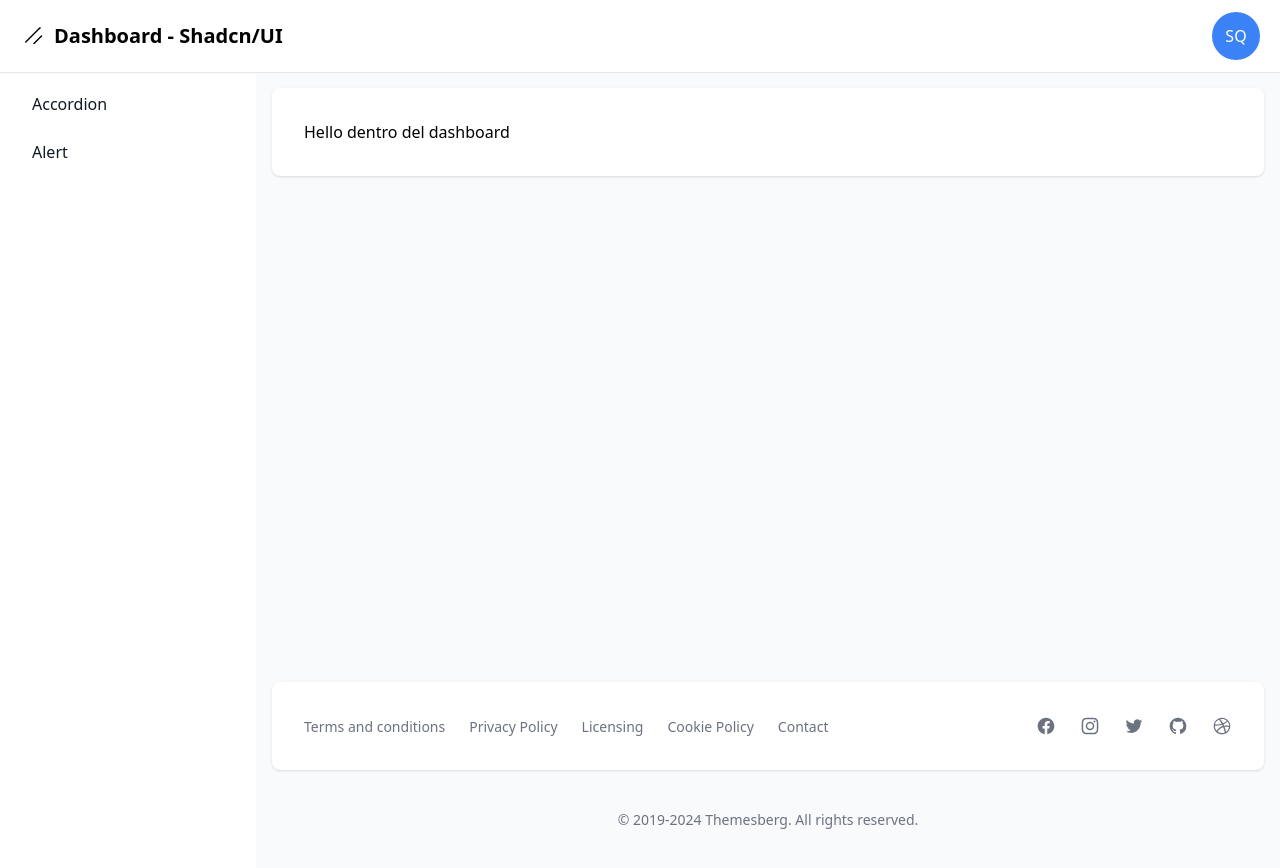
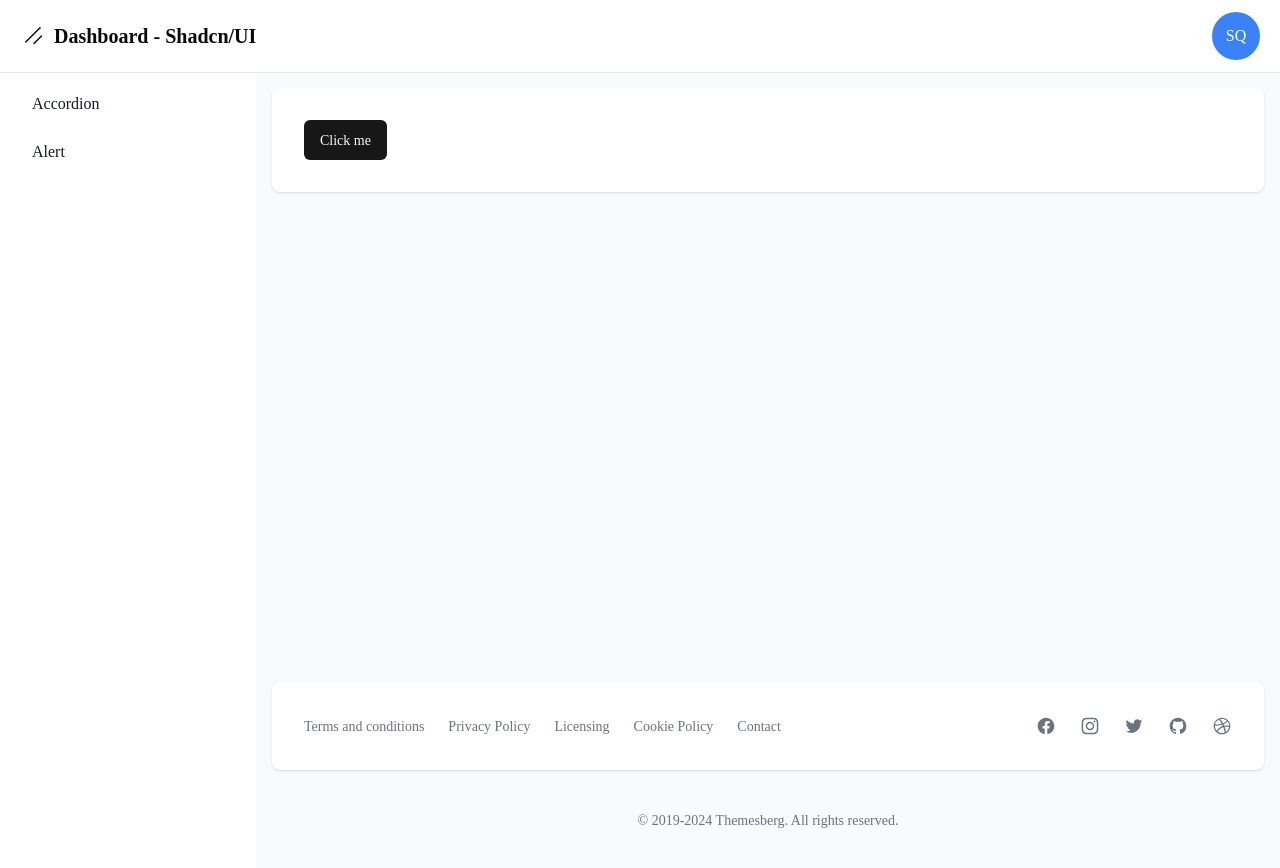
Before and after one commit to SebastianQuis/proyecto-base-nextjs-shadcn, a Next.js app: page /dashboard/home in a window 1280 px wide. Shown: the top 868 px of the page. Built offline with nearby package versions, Linux system fonts and the light colour scheme.

Commit message:
configuracion completa del theme en tailwind.config.ts

```diff
--- a/src/app/dashboard/home/page.tsx
+++ b/src/app/dashboard/home/page.tsx
@@ -1,8 +1,10 @@
+import { Button } from "@/components/ui/button";
+
 
 export default function HomePage() {
   return (
     <div>
-      <h1>Hello dentro del dashboard</h1>
+      <Button>Click me</Button>
     </div>
   );
 }
--- a/src/app/dashboard/layout.tsx
+++ b/src/app/dashboard/layout.tsx
@@ -109,6 +109,7 @@
               <div className="flex-1 px-3 bg-white divide-y space-y-1">
                 <ul className="space-y-2 pb-2">
 
+                  {/* ItemSidebar */}
                   {links.map((link) => (
                     <li key={link.href}>
                       <Link
@@ -133,6 +134,8 @@
           id="main-content"
           className="h-full w-full bg-gray-50 relative overflow-y-auto lg:ml-64"
         >
+
+          {/* TODo - SON LOS HIJOS DEL CUERPO */}
           <main>
             <div className="pt-6 px-4">
               <div className="w-full min-h-[calc(100vh-230px)]">
@@ -142,6 +145,7 @@
               </div>
             </div>
           </main>
+
 
           <footer className="bg-white md:flex md:items-center md:justify-between shadow rounded-lg p-4 md:p-6 xl:p-8 my-6 mx-4">
             <ul className="flex items-center flex-wrap mb-6 md:mb-0">
--- a/src/app/globals.css
+++ b/src/app/globals.css
@@ -1,3 +1,66 @@
 @tailwind base;
 @tailwind components;
 @tailwind utilities;
+@layer base {
+  :root {
+    --background: 0 0% 100%;
+    --foreground: 0 0% 3.9%;
+    --card: 0 0% 100%;
+    --card-foreground: 0 0% 3.9%;
+    --popover: 0 0% 100%;
+    --popover-foreground: 0 0% 3.9%;
+    --primary: 0 0% 9%;
+    --primary-foreground: 0 0% 98%;
+    --secondary: 0 0% 96.1%;
+    --secondary-foreground: 0 0% 9%;
+    --muted: 0 0% 96.1%;
+    --muted-foreground: 0 0% 45.1%;
+    --accent: 0 0% 96.1%;
+    --accent-foreground: 0 0% 9%;
+    --destructive: 0 84.2% 60.2%;
+    --destructive-foreground: 0 0% 98%;
+    --border: 0 0% 89.8%;
+    --input: 0 0% 89.8%;
+    --ring: 0 0% 3.9%;
+    --chart-1: 12 76% 61%;
+    --chart-2: 173 58% 39%;
+    --chart-3: 197 37% 24%;
+    --chart-4: 43 74% 66%;
+    --chart-5: 27 87% 67%;
+    --radius: 0.5rem
+  }
+  .dark {
+    --background: 0 0% 3.9%;
+    --foreground: 0 0% 98%;
+    --card: 0 0% 3.9%;
+    --card-foreground: 0 0% 98%;
+    --popover: 0 0% 3.9%;
+    --popover-foreground: 0 0% 98%;
+    --primary: 0 0% 98%;
+    --primary-foreground: 0 0% 9%;
+    --secondary: 0 0% 14.9%;
+    --secondary-foreground: 0 0% 98%;
+    --muted: 0 0% 14.9%;
+    --muted-foreground: 0 0% 63.9%;
+    --accent: 0 0% 14.9%;
+    --accent-foreground: 0 0% 98%;
+    --destructive: 0 62.8% 30.6%;
+    --destructive-foreground: 0 0% 98%;
+    --border: 0 0% 14.9%;
+    --input: 0 0% 14.9%;
+    --ring: 0 0% 83.1%;
+    --chart-1: 220 70% 50%;
+    --chart-2: 160 60% 45%;
+    --chart-3: 30 80% 55%;
+    --chart-4: 280 65% 60%;
+    --chart-5: 340 75% 55%
+  }
+}
+@layer base {
+  * {
+    @apply border-border;
+  }
+  body {
+    @apply bg-background text-foreground;
+  }
+}
--- a/src/app/layout.tsx
+++ b/src/app/layout.tsx
@@ -26,6 +26,7 @@
   return (
     <html lang="en">
       <body className={`${geistSans.variable} ${geistMono.variable} antialiased`} >
+        {/* ROOT_PRINCIPAL/PAGE */}
         {children}
       </body>
     </html>
--- a/src/app/page.tsx
+++ b/src/app/page.tsx
@@ -1,6 +1,7 @@
 import { redirect } from "next/navigation";
 
 export default function Home() {
+  // redireccionar a esta ruta
   redirect("dashboard/home");
 
 }
--- /dev/null
+++ b/src/components/ui/button.tsx
@@ -0,0 +1,56 @@
+import * as React from "react"
+import { Slot } from "@radix-ui/react-slot"
+import { cva, type VariantProps } from "class-variance-authority"
+
+import { cn } from "@/lib/utils"
+
+const buttonVariants = cva(
+  "inline-flex items-center justify-center whitespace-nowrap rounded-md text-sm font-medium ring-offset-background transition-colors focus-visible:outline-none focus-visible:ring-2 focus-visible:ring-ring focus-visible:ring-offset-2 disabled:pointer-events-none disabled:opacity-50",
+  {
+    variants: {
+      variant: {
+        default: "bg-primary text-primary-foreground hover:bg-primary/90",
+        destructive:
+          "bg-destructive text-destructive-foreground hover:bg-destructive/90",
+        outline:
+          "border border-input bg-background hover:bg-accent hover:text-accent-foreground",
+        secondary:
+          "bg-secondary text-secondary-foreground hover:bg-secondary/80",
+        ghost: "hover:bg-accent hover:text-accent-foreground",
+        link: "text-primary underline-offset-4 hover:underline",
+      },
+      size: {
+        default: "h-10 px-4 py-2",
+        sm: "h-9 rounded-md px-3",
+        lg: "h-11 rounded-md px-8",
+        icon: "h-10 w-10",
+      },
+    },
+    defaultVariants: {
+      variant: "default",
+      size: "default",
+    },
+  }
+)
+
+export interface ButtonProps
+  extends React.ButtonHTMLAttributes<HTMLButtonElement>,
+    VariantProps<typeof buttonVariants> {
+  asChild?: boolean
+}
+
+const Button = React.forwardRef<HTMLButtonElement, ButtonProps>(
+  ({ className, variant, size, asChild = false, ...props }, ref) => {
+    const Comp = asChild ? Slot : "button"
+    return (
+      <Comp
+        className={cn(buttonVariants({ variant, size, className }))}
+        ref={ref}
+        {...props}
+      />
+    )
+  }
+)
+Button.displayName = "Button"
+
+export { Button, buttonVariants }
--- /dev/null
+++ b/src/lib/utils.ts
@@ -0,0 +1,14 @@
+import { clsx, type ClassValue } from "clsx"
+import { twMerge } from "tailwind-merge"
+
+
+/**
+ * funcion helper ayuda a unir y sobrescribir clases basado
+ * en objetos y condiciones, una funcion de que todos los componentes
+ * usan un mismo estilo
+ */
+
+
+export function cn(...inputs: ClassValue[]) {
+  return twMerge(clsx(inputs))
+}
--- a/tailwind.config.ts
+++ b/tailwind.config.ts
@@ -1,19 +1,82 @@
 import type { Config } from "tailwindcss";
 
+const defaultTheme = require('tailwindcss/defaultTheme');
+
+
 const config: Config = {
-  content: [
+    darkMode: ["class"],
+    content: [
     "./src/pages/**/*.{js,ts,jsx,tsx,mdx}",
     "./src/components/**/*.{js,ts,jsx,tsx,mdx}",
     "./src/app/**/*.{js,ts,jsx,tsx,mdx}",
   ],
   theme: {
-    extend: {
-      colors: {
-        background: "var(--background)",
-        foreground: "var(--foreground)",
-      },
-    },
+  	extend: {
+		fontFamily: {
+			sans: ["Inter", "var(--font-sans)", ...defaultTheme.fontFamily.sans],
+		},
+		fontSize: {
+			base: '16px',  // Tamaño base para texto normal
+
+			lg: '18px',    // Texto grande para subtítulos
+			xl: '20px',    // Encabezados pequeños
+			'2xl': '24px', // Encabezados medianos
+			'3xl': '30px', // Encabezados grandes
+			'4xl': '36px', // Títulos importantes
+			'5xl': '48px', // Títulos muy grandes
+
+			sm: '14px',    // Texto más pequeño
+			xs: '12px',    // Texto muy pequeño o en etiquetas
+		  },
+  		colors: {
+  			background: 'hsl(var(--background))',
+  			foreground: 'hsl(var(--foreground))',
+  			card: {
+  				DEFAULT: 'hsl(var(--card))',
+  				foreground: 'hsl(var(--card-foreground))'
+  			},
+  			popover: {
+  				DEFAULT: 'hsl(var(--popover))',
+  				foreground: 'hsl(var(--popover-foreground))'
+  			},
+  			primary: {
+  				DEFAULT: 'hsl(var(--primary))',
+  				foreground: 'hsl(var(--primary-foreground))'
+  			},
+  			secondary: {
+  				DEFAULT: 'hsl(var(--secondary))',
+  				foreground: 'hsl(var(--secondary-foreground))'
+  			},
+  			muted: {
+  				DEFAULT: 'hsl(var(--muted))',
+  				foreground: 'hsl(var(--muted-foreground))'
+  			},
+  			accent: {
+  				DEFAULT: 'hsl(var(--accent))',
+  				foreground: 'hsl(var(--accent-foreground))'
+  			},
+  			destructive: {
+  				DEFAULT: 'hsl(var(--destructive))',
+  				foreground: 'hsl(var(--destructive-foreground))'
+  			},
+  			border: 'hsl(var(--border))',
+  			input: 'hsl(var(--input))',
+  			ring: 'hsl(var(--ring))',
+  			chart: {
+  				'1': 'hsl(var(--chart-1))',
+  				'2': 'hsl(var(--chart-2))',
+  				'3': 'hsl(var(--chart-3))',
+  				'4': 'hsl(var(--chart-4))',
+  				'5': 'hsl(var(--chart-5))'
+  			}
+  		},
+  		borderRadius: {
+  			lg: 'var(--radius)',
+  			md: 'calc(var(--radius) - 2px)',
+  			sm: 'calc(var(--radius) - 4px)'
+  		}
+  	}
   },
-  plugins: [],
+  plugins: [require("tailwindcss-animate")],
 };
 export default config;
```
Also changed, not shown: package.json (+10 -4 lines), components.json (added), 1 other file (tests, documents, lock files or other folders).
